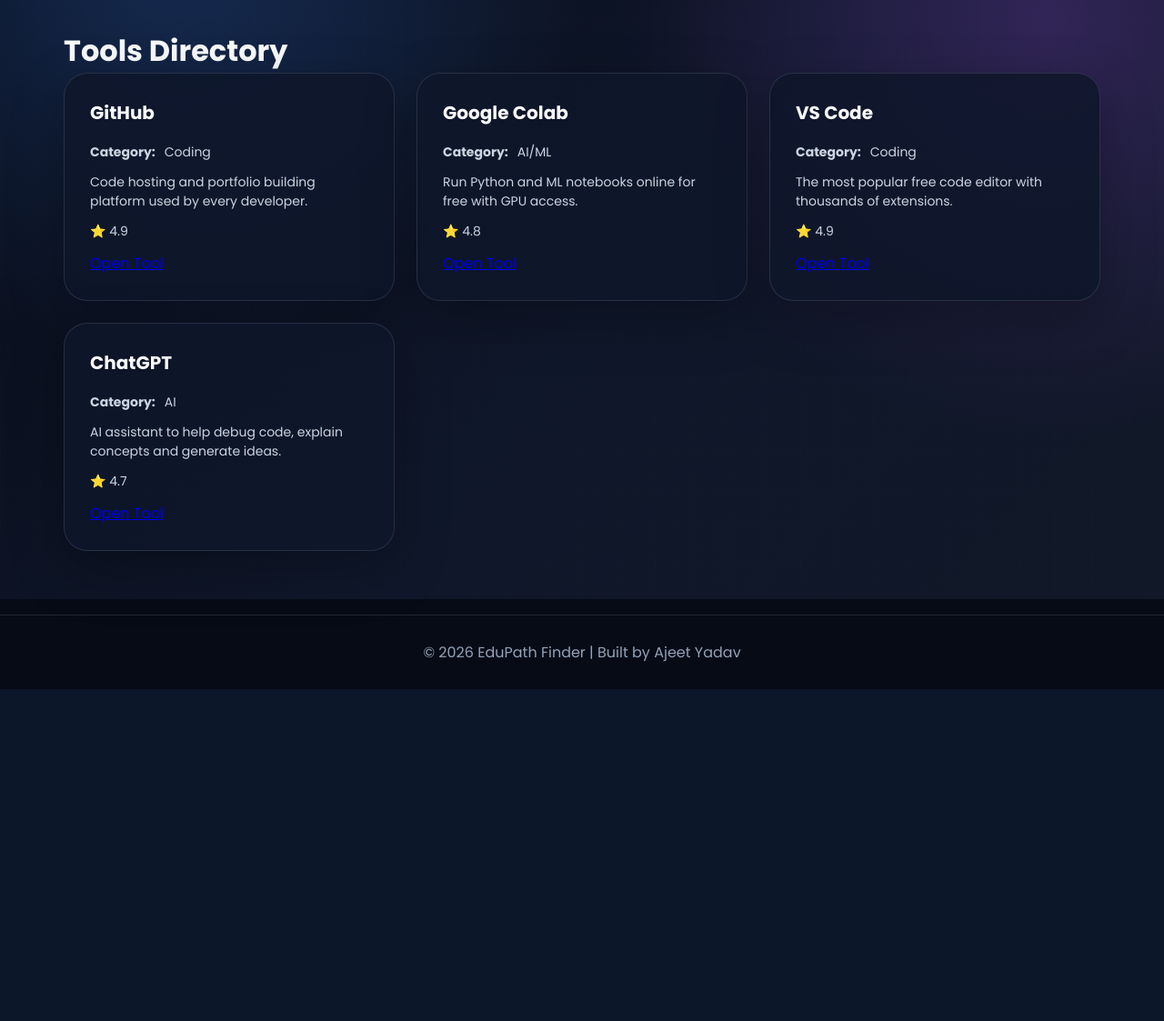
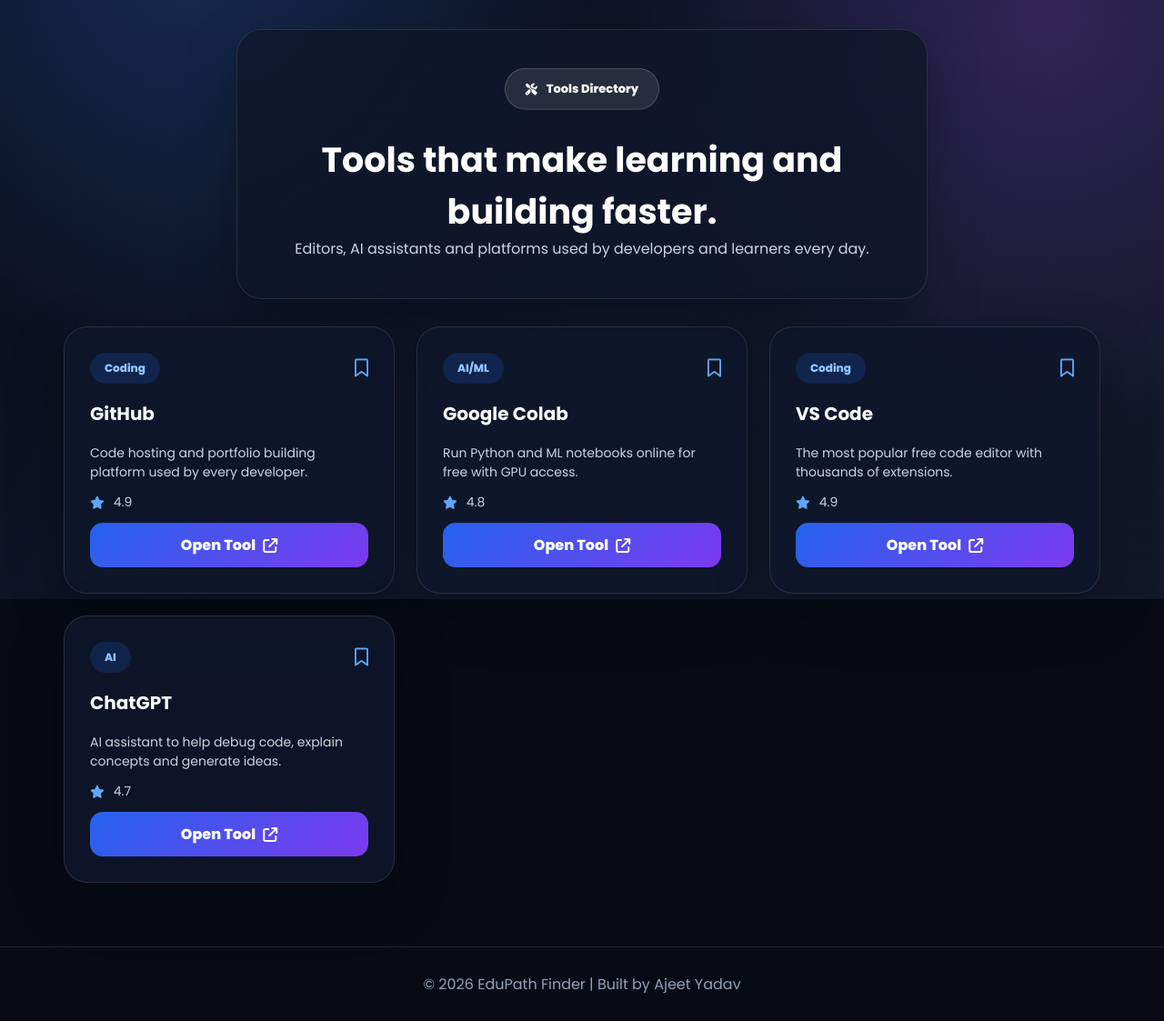
Before and after one commit to Ajeetyadav4583/EduPath-Finder, a Flask app: page /tools in a window 1280 px wide. Shown: the part 141-1264 px from the top of the page at 91% size. Before the commit the page ends 899 px from the top, so only its background shows below. Run offline with Flask 3, Linux system fonts and the light colour scheme.

Commit message:
Enhance tools directory layout and details

```diff
--- a/templates/tools.html
+++ b/templates/tools.html
@@ -1,31 +1,62 @@
 {% extends "base.html" %}
 
 {% block content %}
-<h1>Tools Directory</h1>
+
+<section class="page-header reveal">
+
+    <span class="badge">
+        <i class="fa-solid fa-screwdriver-wrench"></i>
+        Tools Directory
+    </span>
+
+    <h1>Tools that make learning and building faster.</h1>
+
+    <p>
+        Editors, AI assistants and platforms used by developers and learners every day.
+    </p>
+
+</section>
 
 <div class="grid">
+
     {% for tool in tools %}
-    <div class="card">
+
+    <div class="card reveal" data-delay="{{ loop.index0 % 6 + 1 }}">
+
+        <div class="card-top">
+
+            <span class="tag">
+                {{ tool.category }}
+            </span>
+
+            <i class="fa-regular fa-bookmark bookmark"></i>
+
+        </div>
+
         <h3>{{ tool.name }}</h3>
-
-        <p>
-            <b>Category:</b>
-            {{ tool.category }}
-        </p>
 
         <p>
             {{ tool.description }}
         </p>
 
         <p>
-            ⭐ {{ tool.rating }}
+            <i class="fa-solid fa-star"></i>
+            {{ tool.rating }}
         </p>
 
-        <a href="{{ tool.url }}" target="_blank">
-            Open Tool
-        </a>
+        <div class="course-actions">
+
+            <a href="{{ tool.url }}" target="_blank">
+                Open Tool
+                <i class="fa-solid fa-arrow-up-right-from-square"></i>
+            </a>
+
+        </div>
+
     </div>
+
     {% endfor %}
+
 </div>
 
 {% endblock %}
```
